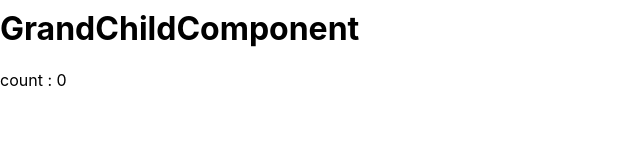
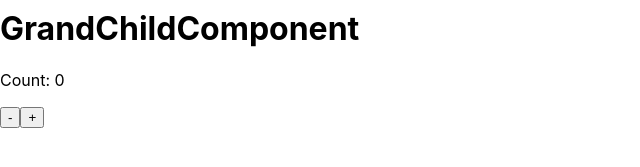
Before and after one commit to papettoTV/sample-react-hook-app, a Next.js app: page / in a window 1280 px wide. Shown: the part 133-300 px from the top of the page, without its empty margins (0-640 px from the left). Built offline with nearby package versions, Linux system fonts and the light colour scheme.

Commit message:
use reducer

```diff
--- a/public/components/grand_child.js
+++ b/public/components/grand_child.js
@@ -1,11 +1,26 @@
-import {useState} from "react"
+import {useReducer} from "react"
+
+const initialState = {count: 0};
+
+function reducer(state, action) {
+  switch (action.type) {
+    case 'increment':
+      return {count: state.count + 1};
+    case 'decrement':
+      return {count: state.count - 1};
+    default:
+      throw new Error();
+  }
+}
 
 export default function GrandChildComponent() {
-  const [count, setCount] = useState(0);
+  const [state, dispatch] = useReducer(reducer, {count:0});
   return (
     <>
-    <h1>GrandChildComponent</h1>
-    <p>count : {count}</p>
+      <h1>GrandChildComponent</h1>
+      <p>Count: {state.count}</p>
+      <button onClick={() => dispatch({type: 'decrement'})}>-</button>
+      <button onClick={() => dispatch({type: 'increment'})}>+</button>
     </>
   );
 }
```
